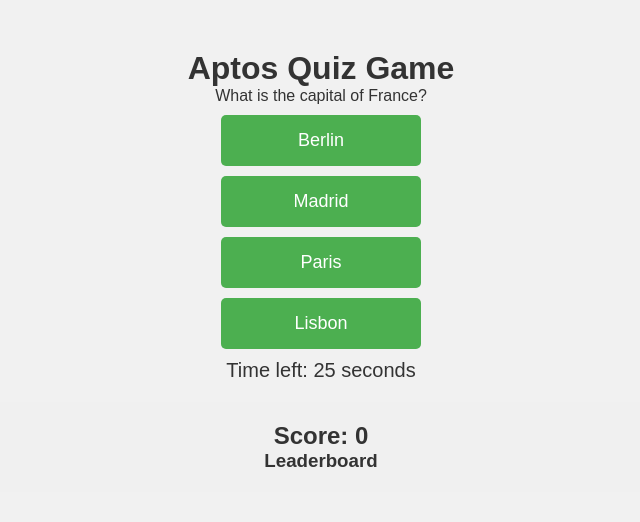
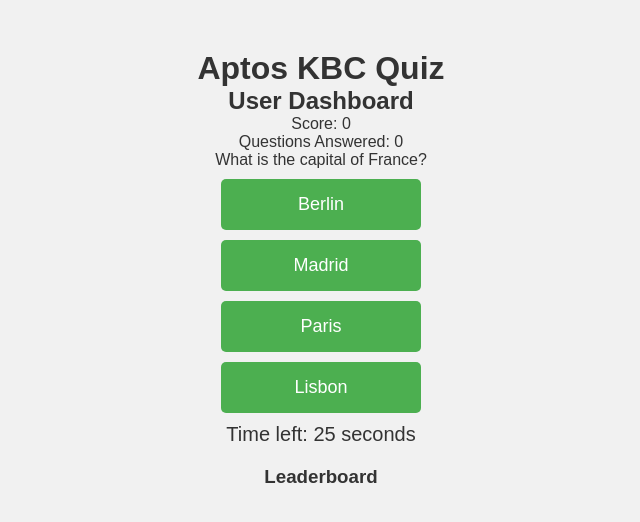
Before and after one commit to Ven348/aptos-quiz-game, a plain HTML site: page index.html in a window 1280 px wide. Shown: the whole page, without its empty margins (319-959 px from the left). Drawn offline with Linux system fonts and the light colour scheme.

Commit message:
Update index.html

```diff
--- a/index.html
+++ b/index.html
@@ -3,13 +3,22 @@
 <head>
     <meta charset="UTF-8">
     <meta name="viewport" content="width=device-width, initial-scale=1.0">
-    <title>Aptos Quiz Game</title>
+    <title>Aptos KBC Quiz</title>
     <link rel="stylesheet" href="style.css">
 </head>
 <body>
     <div id="game-container">
-        <h1>Aptos Quiz Game</h1>
+        <h1>Aptos KBC Quiz</h1>
 
+        <!-- Dashboard -->
+        <div id="dashboard">
+            <h2>User Dashboard</h2>
+            <p>Score: <span id="score">0</span></p>
+            <p>Questions Answered: <span id="questionsAnswered">0</span></p>
+        </div>
+
+        <!-- Quiz Container -->
+        <div id="quiz-container">
             <div id="question-container">
                 <div id="question"></div>
                 <div id="answers">
@@ -21,20 +30,23 @@
                 <div id="timer">Time left: <span id="time">30</span> seconds</div>
             </div>
 
-        <div id="scoreboard">
-            <h2>Score: <span id="score">0</span></h2>
-            <h3>Leaderboard</h3>
-            <ol id="leaderboard">
-                <!-- Leaderboard will be updated dynamically -->
-            </ol>
-        </div>
-
-        <div id="result">
+            <!-- Result Section -->
+            <div id="result" style="display: none;">
                 <h2 id="result-text"></h2>
                 <button onclick="nextQuestion()">Next Question</button>
             </div>
         </div>
 
+        <!-- Leaderboard -->
+        <div id="leaderboard">
+            <h3>Leaderboard</h3>
+            <ol id="leaderboard-list">
+                <!-- Leaderboard will be dynamically updated -->
+            </ol>
+        </div>
+
+    </div>
+
     <script src="quiz.js"></script>
 </body>
 </html>
```
Lines whose indentation alone changed are shown as unchanged.
